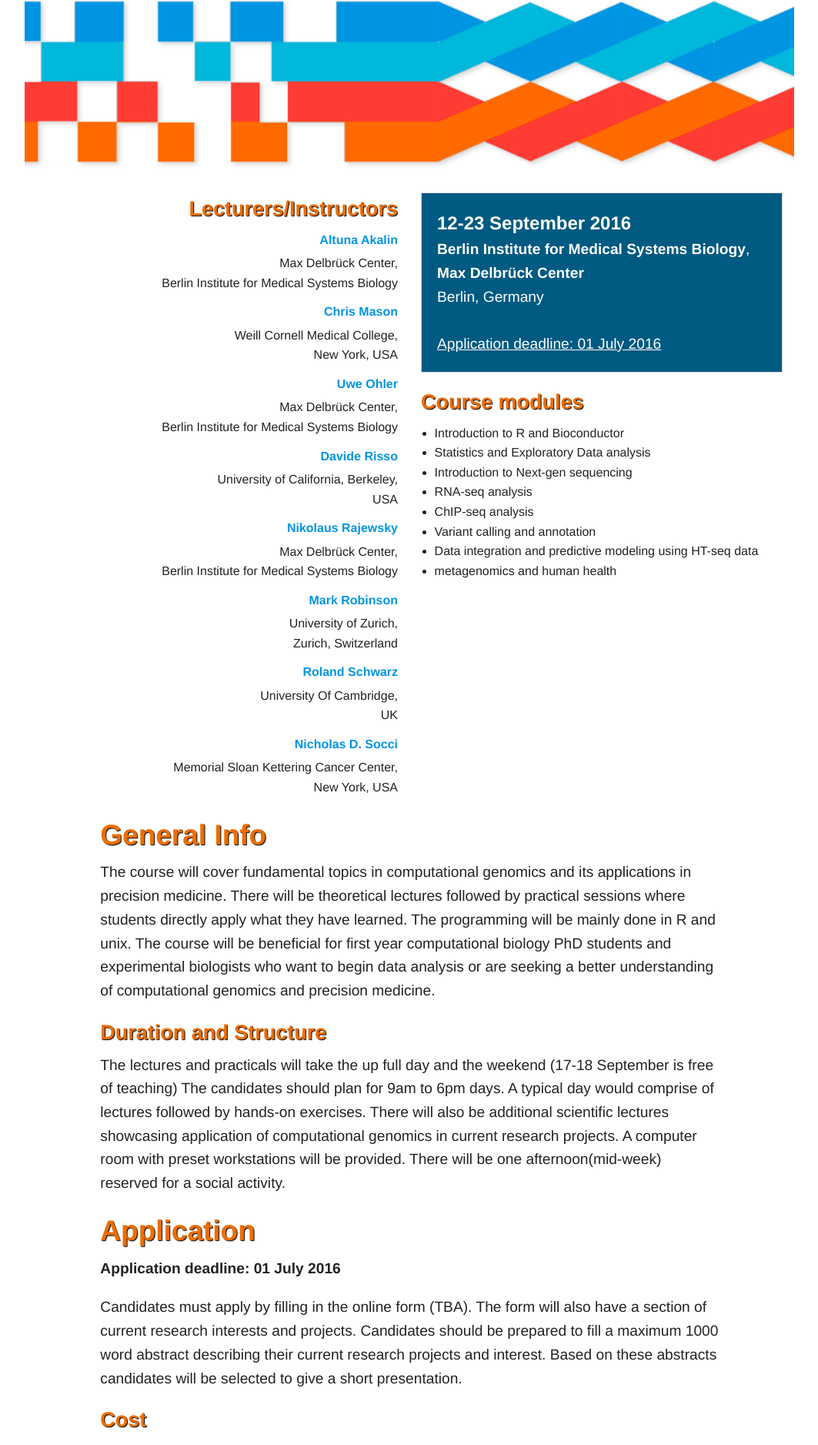
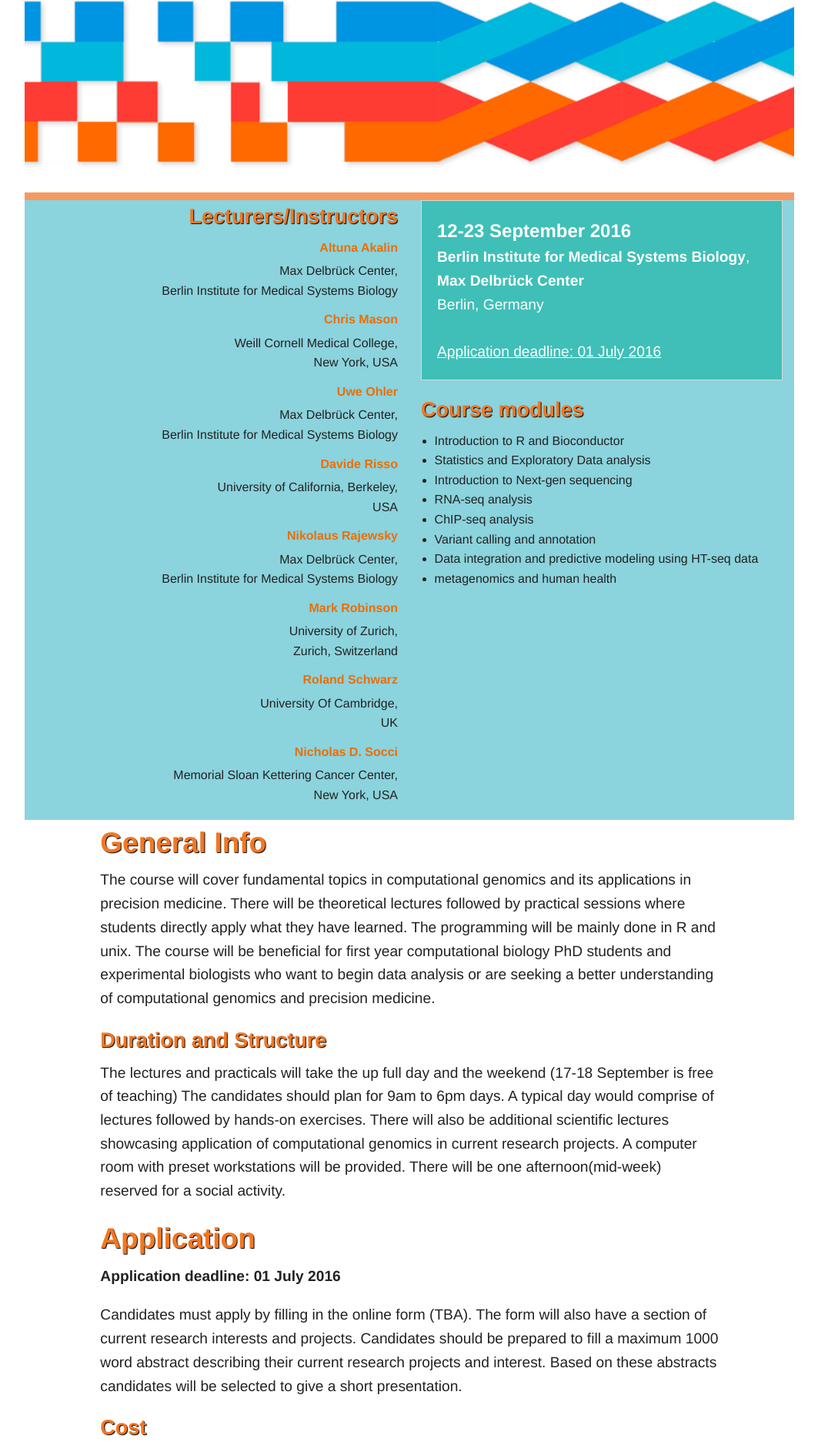
Before and after one commit to BIMSBbioinfo/compgen, a Jekyll site: the page 2016/index.html, which Jekyll copies as it is, in a window 1280 px wide. Shown: the part 384-2261 px from the top of the page at 77% size, without its empty margins (108-1171 px from the left). Built offline with Jekyll 4.4.1, drawn with Linux system fonts in a browser that asks for light colours; nearby versions of some CDN libraries; library files that are not in the unit come from our copies.

Commit message:
2016: Adjust colours to match poster.

```diff
--- a/2016/css/changes.css
+++ b/2016/css/changes.css
@@ -13,7 +13,7 @@ a, a:visited {
 dl dt {
     font-variant: normal; }
 dl dt a {
-    color: #0095e3;
+    color: #ed6e00;
     font-weight: bold;
 }
 dl dt a:hover {
@@ -21,15 +21,20 @@ dl dt a:hover {
 }
 
 h1, h2, h3 {
-    color: #ed6e00;
+    color: #f47721;
     text-shadow: 1px 1px 1px #000;
     font-weight: bold; }
 
 .panel {
-    background-color: #005a81;
+    background-color: #3fbfb7;
     color: #fff; }
 .panel * {
     color: #fff; }
 
+.details {
+    background-color: #8bd3dd;
+    border-top: 10px solid #f69961;
+}
+
 footer {
     padding-top: 2em; }
--- a/2016/index.html
+++ b/2016/index.html
@@ -29,7 +29,7 @@
     <div class="row header">
       <img src="img/banner.png">
     </div>
-    <div class="row">
+    <div class="row details">
       <div class="text-right large-6 columns">
         <h3 id="course">Lecturers/Instructors</h3>
         <dl>
```
